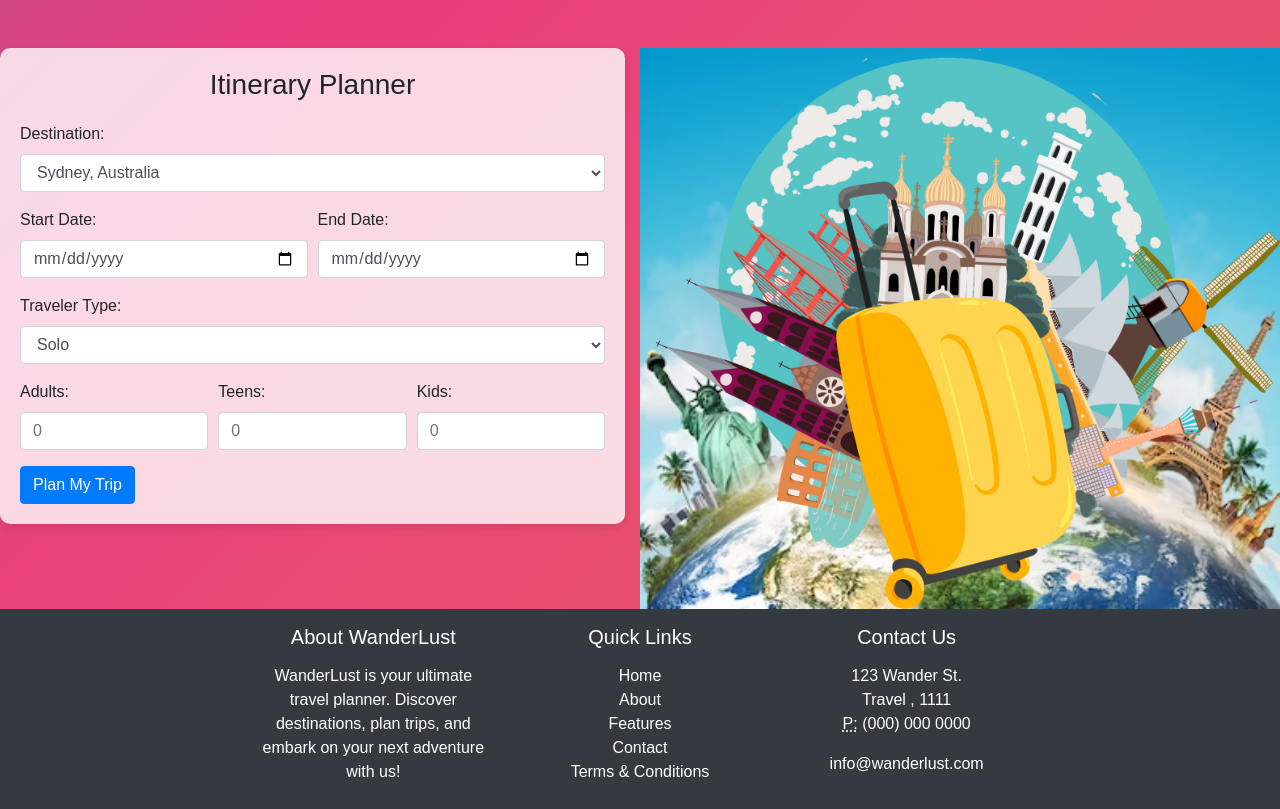
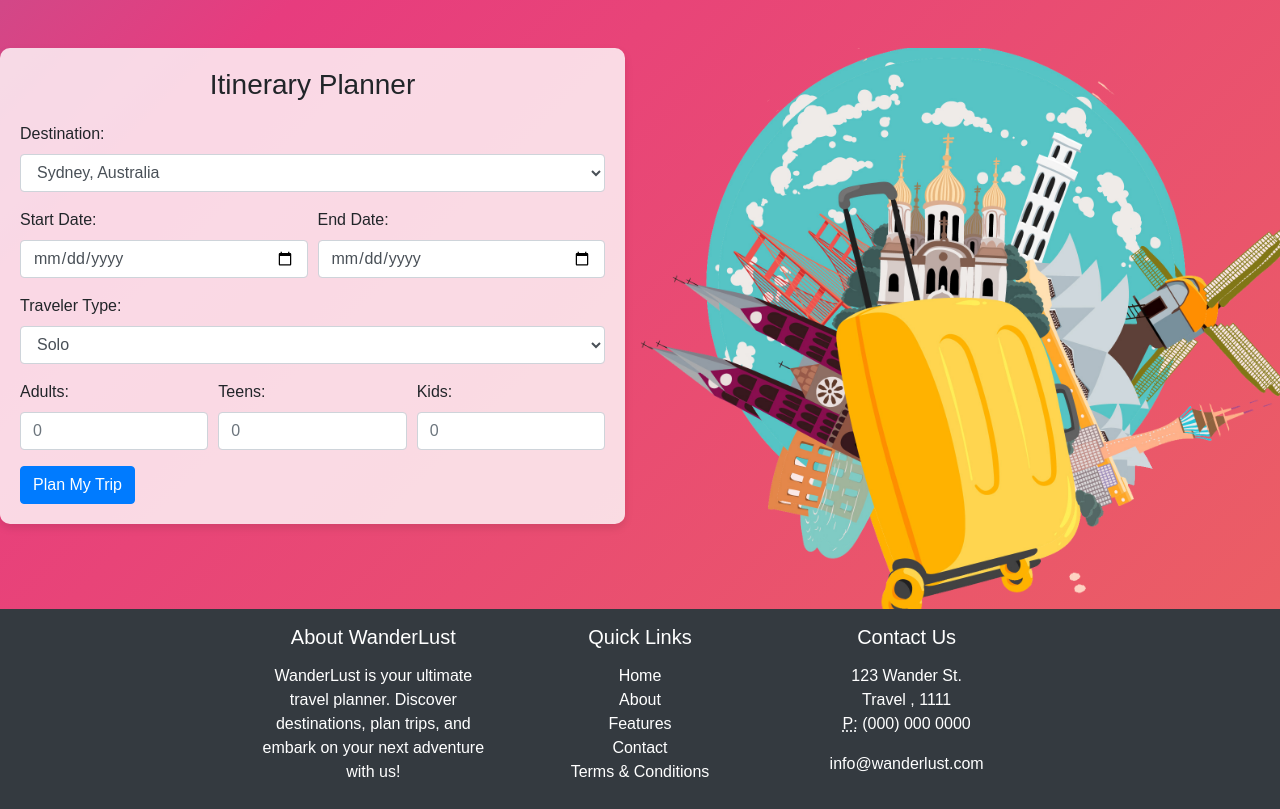
Before and after one commit to nipunasamaraweera/Wonderlust, a plain HTML site: page index.html in a window 1280 px wide. Shown: the part 500-1309 px from the top of the page. Drawn offline with nearby package versions, Linux system fonts and the light colour scheme.

Commit message:
Update styles.css

```diff
--- a/styles.css
+++ b/styles.css
@@ -67,11 +67,11 @@ body {
 }
 
 .travel-image {
-    background-image: url('full.avif');
+    background-image: url('images/Travel.png');
     background-size: cover;
     background-position: center;
     background-repeat: no-repeat;
-    height: 100%;
+    height: 90%;
 }
 
 .container h2, .container h3 {
```
